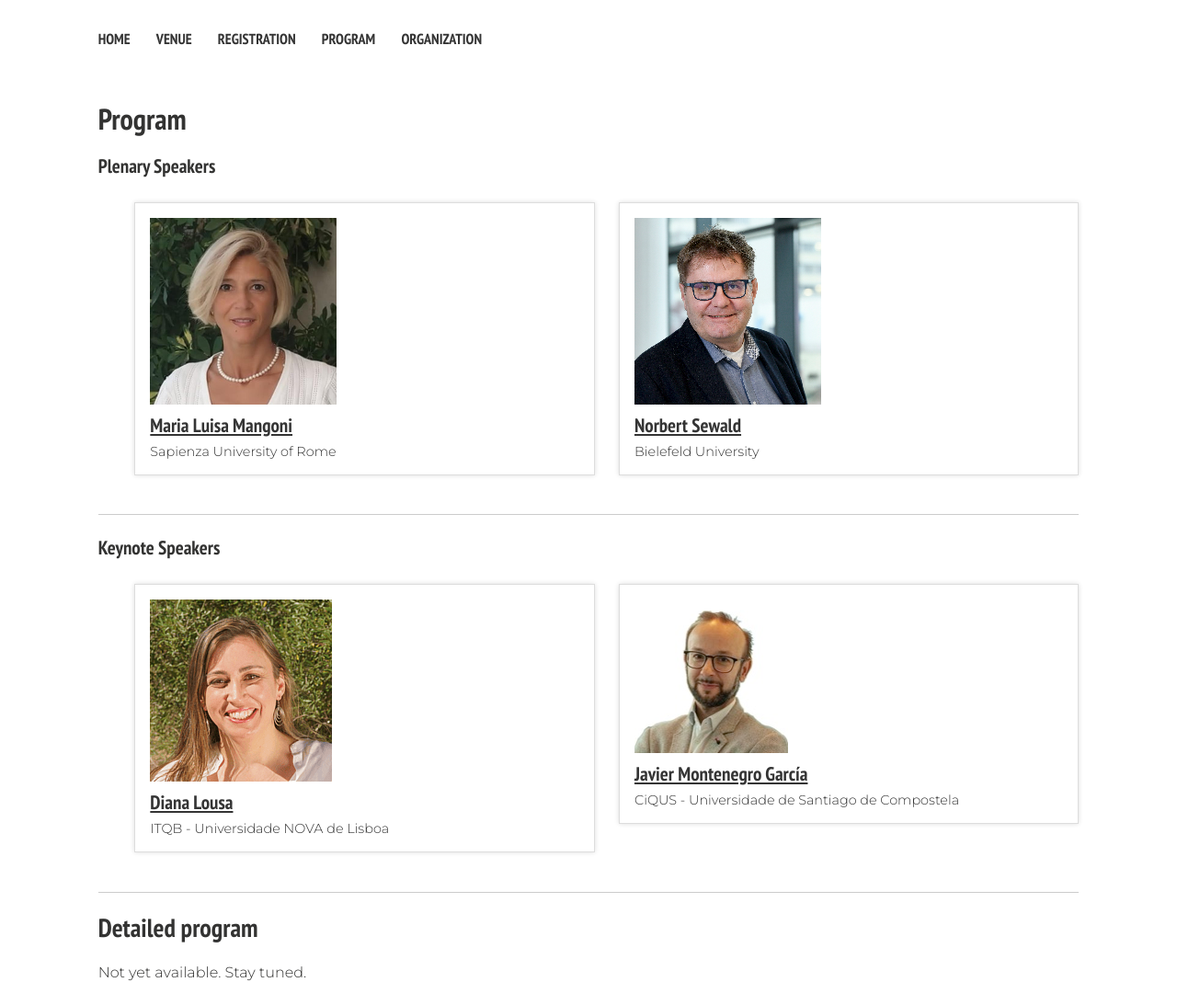
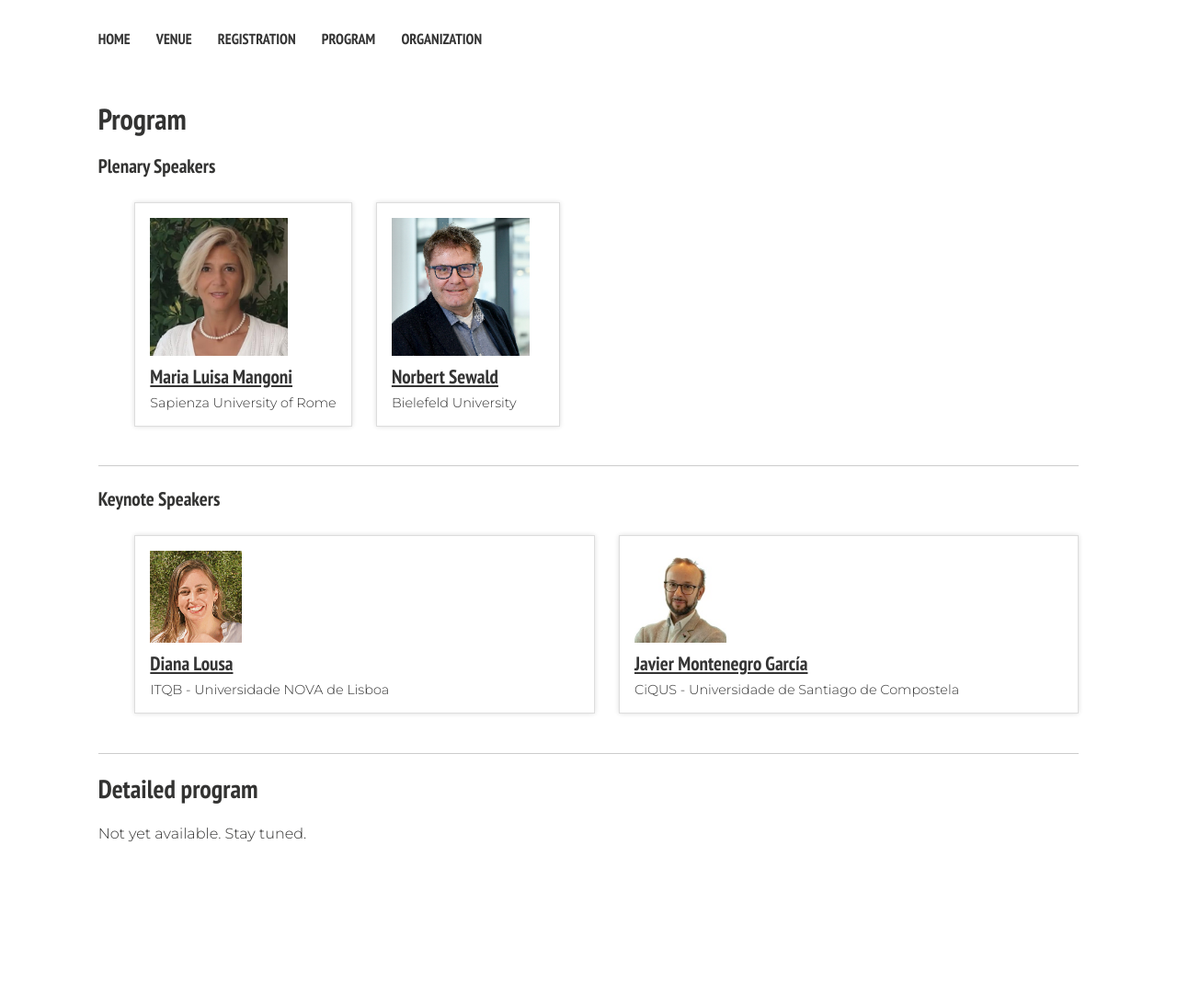
Before and after one commit to Iberian-Peptide-Meeting/XVIII, a Jekyll site: the page built from _pages/program.md, in a window 1280 px wide. Shown: the whole page at 92% size. Built offline with Jekyll 4.4.1, drawn with Linux system fonts in a browser that asks for light colours; nearby versions of some CDN libraries; after the commit the page ends 942 px from its top, so only the background shows below that.

Commit message:
Fixes to the Program style

```diff
--- a/_layouts/prog.html
+++ b/_layouts/prog.html
@@ -33,20 +33,20 @@
       <h1>{{ page.title }}</h1>
       <div class="article-wrap">
         <h3>Plenary Speakers</h3>
-        <ul class="rig columns-2">
+        <ul class="rig columns-1">
             {% for member in site.data.speakers %}
                 {% if member.type == 'plenary' %}
                     <li class="boxed">
                         {% if member.url %}
                             <a href="{{ member.url }}" target="_blank">
                             {% if member.avatar %}
-                                <img class="avatar" src="{{ member.avatar }}" />
+                                <img class="avatar" src="{{ member.avatar }}" width="150" height="150" />
                             {% endif %}
                             <h3>{{ member.name }}</h3>
                             </a>
                         {% else %}
                             {% if member.avatar %}
-                                <img class="avatar" src="{{ member.avatar }}" />
+                                <img class="avatar" src="{{ member.avatar }}" width="150" height="150" />
                             {% endif %}
                             <h3>{{ member.name }}</h3>
                         {% endif %}
@@ -67,13 +67,13 @@
                         {% if member.url %}
                             <a href="{{ member.url }}" target="_blank">
                             {% if member.avatar %}
-                                <img class="avatar" src="{{ member.avatar }}" />
+                                <img class="avatar" src="{{ member.avatar }}" width="100" height="100" />
                             {% endif %}
                             <h3>{{ member.name }}</h3>
                             </a>
                         {% else %}
                             {% if member.avatar %}
-                                <img class="avatar" src="{{ member.avatar }}" />
+                                <img class="avatar" src="{{ member.avatar }}" width="100" height="100" />
                             {% endif %}
                             <h3>{{ member.name }}</h3>
                         {% endif %}
```
